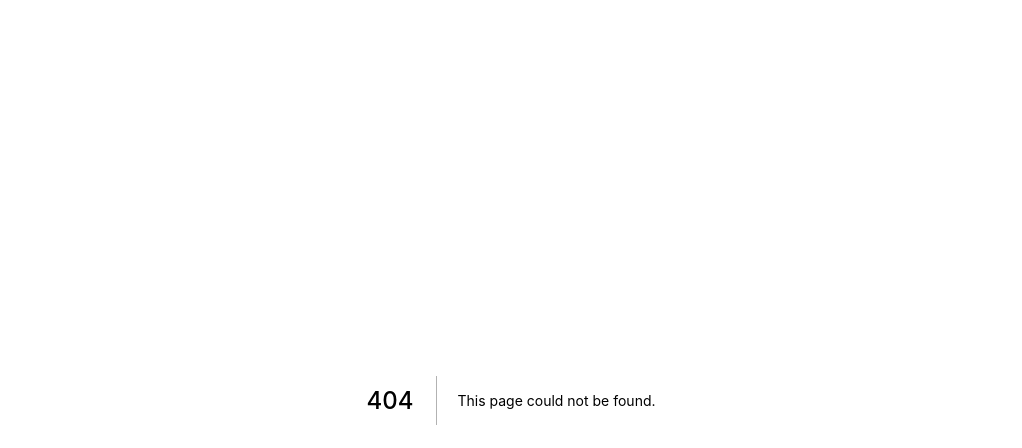
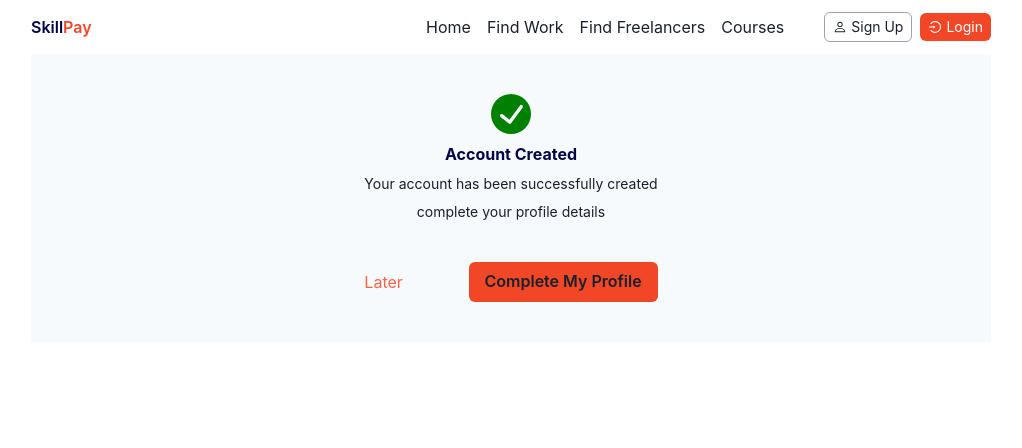
Before and after one commit to Padom2020/SkillPay_Frontend, a Next.js app: page /accountcreated in a window 1280 px wide. Before the commit this address had no page. Shown: the top 448 px of the page, without its empty margins (129-1151 px from the left). Built offline with nearby package versions, Linux system fonts and the light colour scheme.

Commit message:
Account Created Page added

```diff
--- /dev/null
+++ b/components/Auth/AccountCreated.tsx
@@ -0,0 +1,36 @@
+import { Box, Button, Center, Link, SimpleGrid, Stack, Text } from "@chakra-ui/react";
+import {CheckCircleIcon } from '@chakra-ui/icons'
+
+function AccountCreated() {
+
+    return(
+
+<Stack alignItems={"center"} justifyContent={"center"} spacing="3" >
+    <SimpleGrid spacing="10">
+    <Center flexDir="column" gap="2">
+    <CheckCircleIcon w={10} h={10} color="green" />
+        <Text className='text-primary font-bold'>
+        Account Created
+        </Text>
+        <Text className='space-x-1 text-sm rounded-md'>
+        Your account has been successfully created
+        </Text>
+        <Text className='space-x-1 text-sm rounded-md'>
+        complete your profile details
+        </Text>
+    </Center>
+    <Center justifyContent={"space-between"}>
+            <Box color='tomato'>
+            <Link  href="/home" >Later</Link>
+            </Box>
+            <Button type="submit" bg="#F24726">
+            Complete My Profile
+          </Button>
+    </Center>
+    </SimpleGrid>
+</Stack>
+
+    )
+}
+
+export default AccountCreated;
--- a/components/Auth/AuthLayout.tsx
+++ b/components/Auth/AuthLayout.tsx
@@ -8,7 +8,7 @@ type Props = {
    title?: string;
 };
 
-const Layout = ({ children, title = 'This is the default title' }: Props) => (
+const AuthLayout = ({ children, title = 'This is the default title' }: Props) => (
    <div>
     <Header />
     <WrapContent >
@@ -19,4 +19,4 @@ const Layout = ({ children, title = 'This is the default title' }: Props) => (
    </div>
 );
 
-export default Layout;
+export default AuthLayout;
--- a/components/Auth/ConnectWallet.tsx
+++ b/components/Auth/ConnectWallet.tsx
@@ -2,7 +2,7 @@ import { Box, Button, Center, Container, Image, Select, SimpleGrid, Stack, Text
 import { MdArrowDropDown } from "react-icons/md";
 
 
-function SelectAccountType() {
+function ConnectWallet() {
 
     return(
 
@@ -41,4 +41,4 @@ function SelectAccountType() {
     )
 }
 
-export default SelectAccountType;
+export default ConnectWallet;
--- a/components/Auth/SignUp.tsx
+++ b/components/Auth/SignUp.tsx
@@ -13,7 +13,7 @@ import {
   import React, { useState } from "react";
   import { FaFacebook, FaGoogle } from "react-icons/fa";
 
-  function LoginForm() {
+  function SignUp() {
     const [data, setData] = useState({ username: "", password: "" });
 
     const handleSubmit = (e) => {
@@ -110,4 +110,4 @@ import {
     );
   }
 
-  export default LoginForm;
+  export default SignUp;
--- a/package.json
+++ b/package.json
@@ -7,6 +7,7 @@
     "type-check": "tsc"
   },
   "dependencies": {
+    "@chakra-ui/icons": "^2.0.11",
     "@chakra-ui/react": "^2.3.5",
     "@emotion/react": "^11",
     "@emotion/styled": "^11",
--- /dev/null
+++ b/pages/accountcreated.tsx
@@ -0,0 +1,14 @@
+import React from "react";
+import AuthLayout from "../components/Auth/AuthLayout";
+import AccountCreated from "../components/Auth/AccountCreated";
+
+
+function accountcreated() {
+  return (
+    <AuthLayout>
+        <AccountCreated/>
+      </AuthLayout>
+  );
+}
+
+export default accountcreated;
--- a/pages/connectwallet.tsx
+++ b/pages/connectwallet.tsx
@@ -3,7 +3,7 @@ import AuthLayout from "../components/Auth/AuthLayout";
 import ConnectWallet from "../components/Auth/ConnectWallet";
 
 
-function login() {
+function connectwallet() {
   return (
     <AuthLayout>
         <ConnectWallet/>
@@ -11,4 +11,4 @@ function login() {
   );
 }
 
-export default login;
+export default connectwallet;
--- a/pages/selectaccount.tsx
+++ b/pages/selectaccount.tsx
@@ -3,7 +3,7 @@ import AuthLayout from "../components/Auth/AuthLayout";
 import SelectAccountType from "../components/Auth/SelectAccountType";
 
 
-function login() {
+function selectaccount() {
   return (
     <AuthLayout>
       <SelectAccountType />
@@ -11,4 +11,4 @@ function login() {
   );
 }
 
-export default login;
+export default selectaccount;
--- a/pages/signin.tsx
+++ b/pages/signin.tsx
@@ -3,7 +3,7 @@ import LoginForm from "../components/Auth/LoginForm";
 import AuthLayout from "../components/Auth/AuthLayout";
 
 
-function login() {
+function signin() {
   return (
     <AuthLayout>
       <LoginForm />
@@ -11,4 +11,4 @@ function login() {
   );
 }
 
-export default login;
+export default signin;
--- a/pages/signup.tsx
+++ b/pages/signup.tsx
@@ -3,7 +3,7 @@ import AuthLayout from "../components/Auth/AuthLayout";
 import SignUp from "../components/Auth/SignUp";
 
 
-function login() {
+function signup() {
   return (
     <AuthLayout>
       <SignUp />
@@ -11,4 +11,4 @@ function login() {
   );
 }
 
-export default login;
+export default signup;
```
Also changed, not shown: 1 other file (tests, documents, lock files or other folders).
